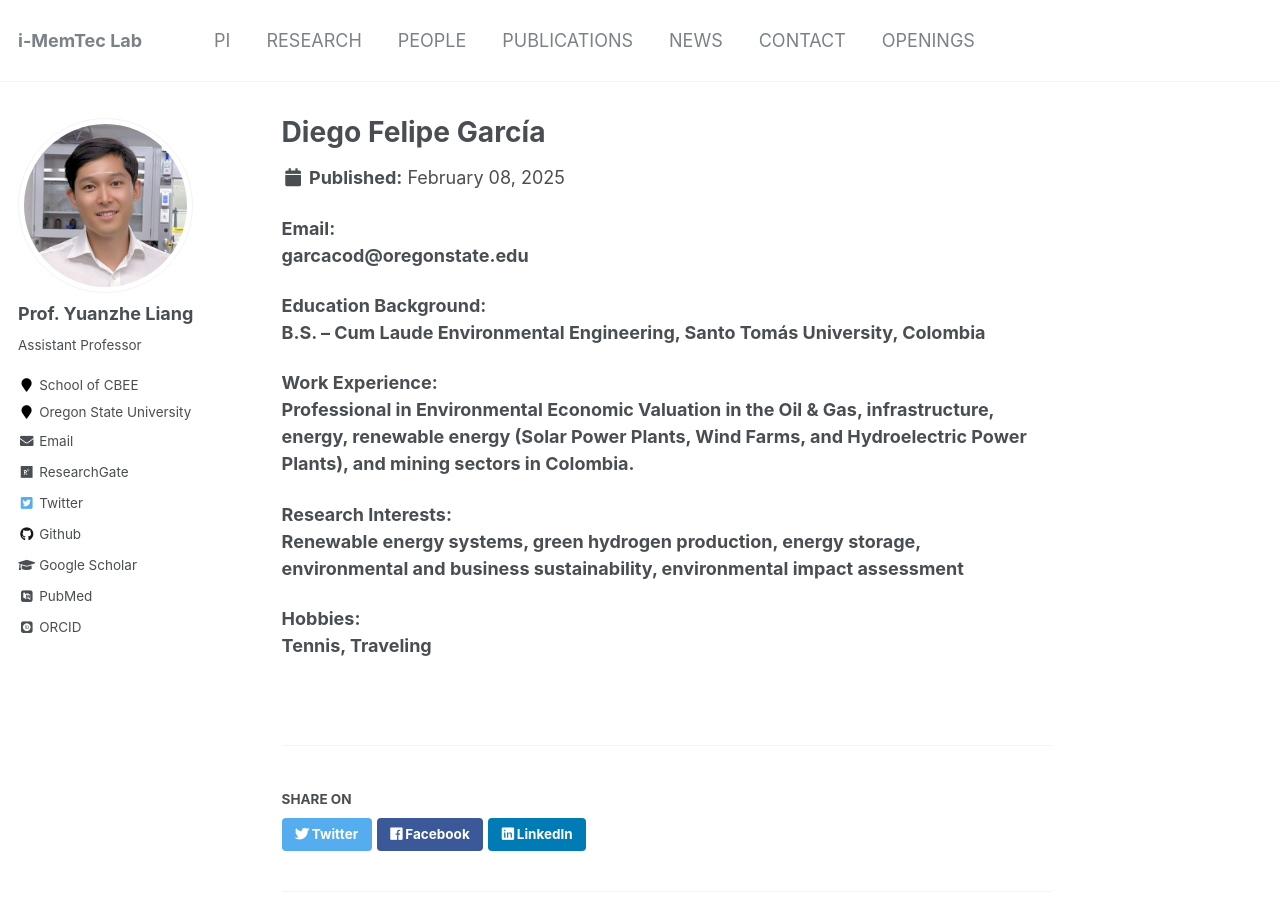
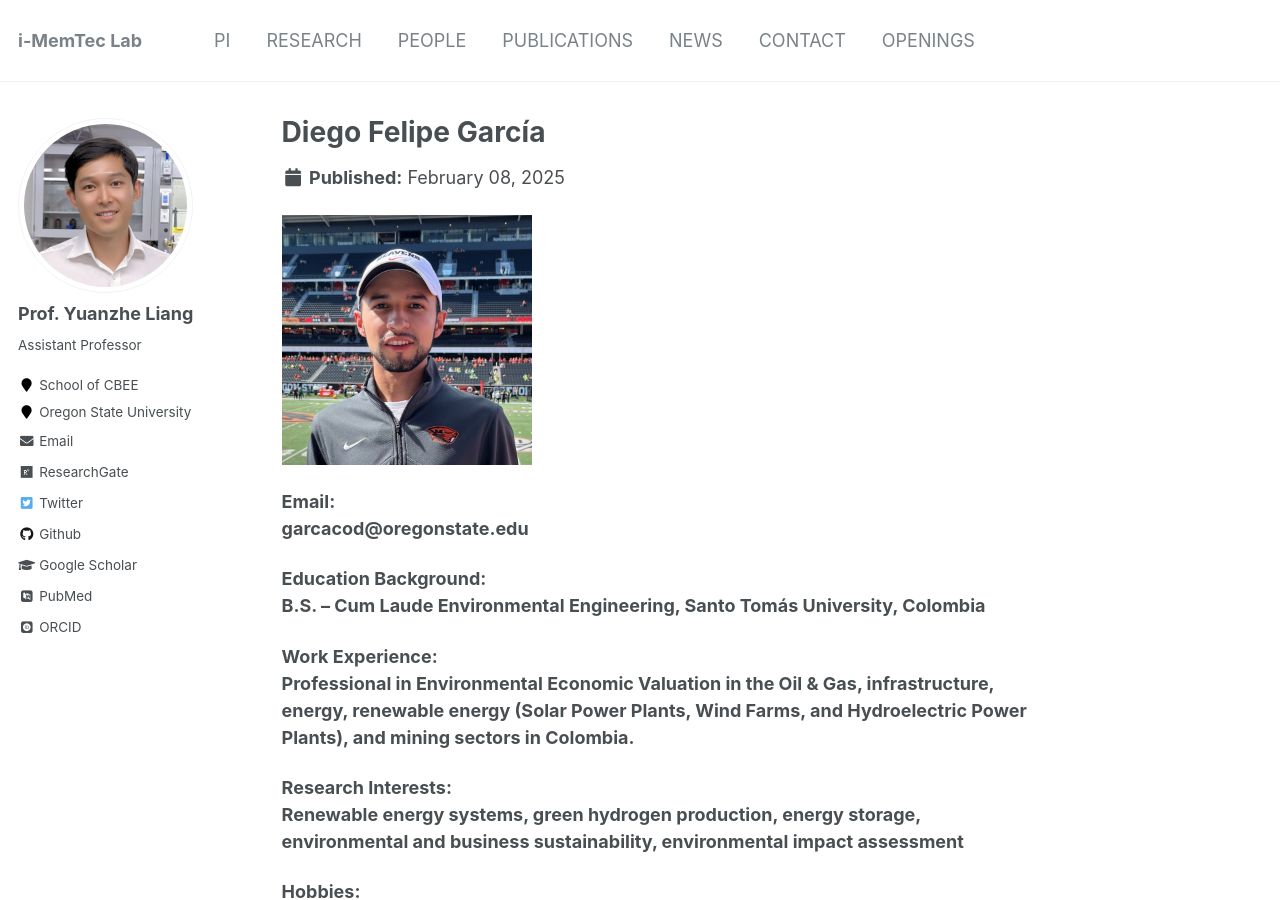
Before and after one commit to yuanzheliang/yuanzheliang.github.io, a Jekyll site: the page built from _portfolio/13-Diego.md, in a window 1280 px wide and 900 px high. Built offline with Jekyll 4.4.1, drawn with Linux system fonts in a browser that asks for light colours; some web fonts are replaced.

Commit message:
Update 13-Diego.md

```diff
--- a/_portfolio/13-Diego.md
+++ b/_portfolio/13-Diego.md
@@ -4,6 +4,8 @@ excerpt: "**1st year rotational M.S. student** <br/><img src='/images/DiegoG.jpg
 collection: portfolio
 status: "current"
 ---
+
+<img src='/images/DiegoG.jpg' width='250' height='250'>
 
 **Email:** <br/>
 **garcacod@oregonstate.edu**
```
